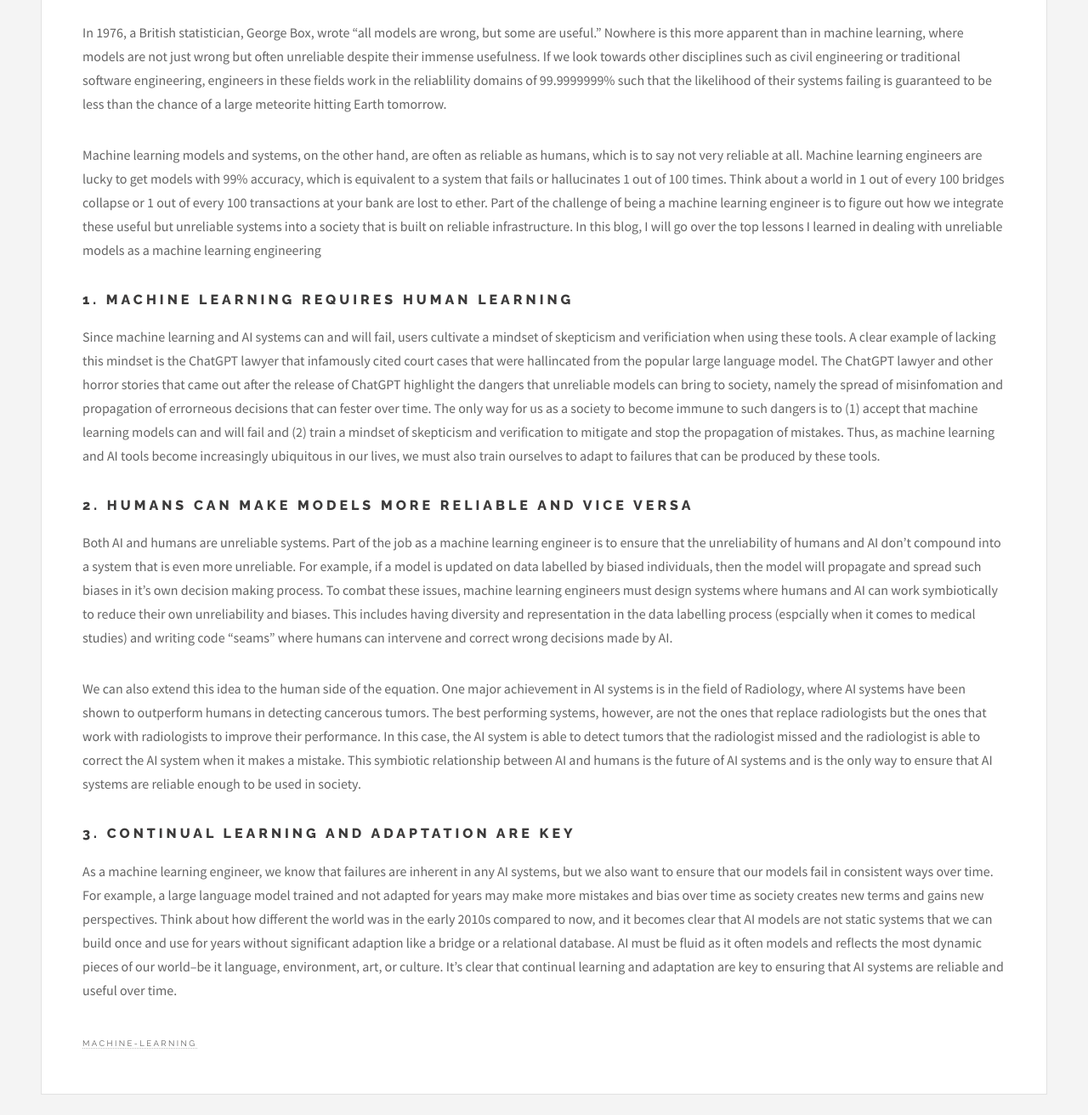
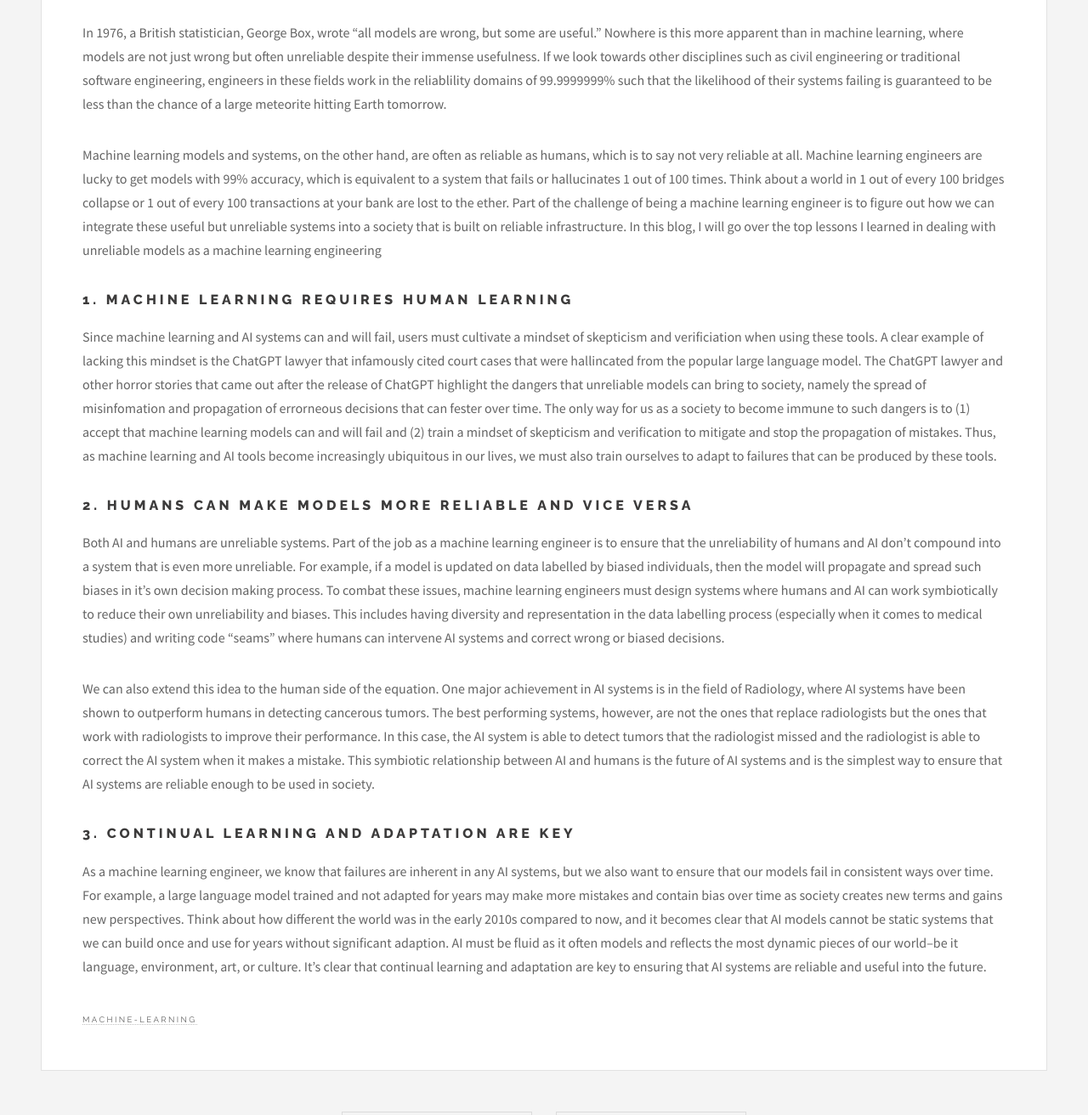
Before and after one commit to rhiga2/rhiga2.github.io, a Jekyll site: the page built from _posts/2023-12-21-lessions-in-machine-learning-engineering.markdown, in a window 1280 px wide and 1400 px high, scrolled down 1303 px, cut to the strip 88-1400 px from the top of the window. Shown: the whole strip at 85% size. Built offline with Jekyll 4.4.1, drawn with Linux system fonts in a browser that asks for light colours.

Commit message:
Correct errors in post

```diff
--- a/_posts/2023-12-21-lessions-in-machine-learning-engineering.markdown
+++ b/_posts/2023-12-21-lessions-in-machine-learning-engineering.markdown
@@ -9,15 +9,15 @@
 ---
 In 1976, a British statistician, George Box, wrote "all models are wrong, but some are useful." Nowhere is this more apparent than in machine learning, where models are not just wrong but often unreliable despite their immense usefulness. If we look towards other disciplines such as civil engineering or traditional software engineering, engineers in these fields work in the reliablility domains of 99.9999999% such that the likelihood of their systems failing is guaranteed to be less than the chance of a large meteorite hitting Earth tomorrow.
 
-Machine learning models and systems, on the other hand, are often as reliable as humans, which is to say not very reliable at all. Machine learning engineers are lucky to get models with 99% accuracy, which is equivalent to a system that fails or hallucinates 1 out of 100 times. Think about a world in 1 out of every 100 bridges collapse or 1 out of every 100 transactions at your bank are lost to ether. Part of the challenge of being a machine learning engineer is to figure out how we integrate these useful but unreliable systems into a society that is built on reliable infrastructure. In this blog, I will go over the top lessons I learned in dealing with unreliable models as a machine learning engineering
+Machine learning models and systems, on the other hand, are often as reliable as humans, which is to say not very reliable at all. Machine learning engineers are lucky to get models with 99% accuracy, which is equivalent to a system that fails or hallucinates 1 out of 100 times. Think about a world in 1 out of every 100 bridges collapse or 1 out of every 100 transactions at your bank are lost to the ether. Part of the challenge of being a machine learning engineer is to figure out how we can integrate these useful but unreliable systems into a society that is built on reliable infrastructure. In this blog, I will go over the top lessons I learned in dealing with unreliable models as a machine learning engineering
 
 # 1. Machine learning requires human learning
-Since machine learning and AI systems can and will fail, users cultivate a mindset of skepticism and verificiation when using these tools. A clear example of lacking this mindset is the ChatGPT lawyer that infamously cited court cases that were hallincated from the popular large language model. The ChatGPT lawyer and other horror stories that came out after the release of ChatGPT highlight the dangers that unreliable models can bring to society, namely the spread of misinfomation and propagation of errorneous decisions that can fester over time. The only way for us as a society to become immune to such dangers is to (1) accept that machine learning models can and will fail and (2) train a mindset of skepticism and verification to mitigate and stop the propagation of mistakes. Thus, as machine learning and AI tools become increasingly ubiquitous in our lives, we must also train ourselves to adapt to failures that can be produced by these tools.
+Since machine learning and AI systems can and will fail, users must cultivate a mindset of skepticism and verificiation when using these tools. A clear example of lacking this mindset is the ChatGPT lawyer that infamously cited court cases that were hallincated from the popular large language model. The ChatGPT lawyer and other horror stories that came out after the release of ChatGPT highlight the dangers that unreliable models can bring to society, namely the spread of misinfomation and propagation of errorneous decisions that can fester over time. The only way for us as a society to become immune to such dangers is to (1) accept that machine learning models can and will fail and (2) train a mindset of skepticism and verification to mitigate and stop the propagation of mistakes. Thus, as machine learning and AI tools become increasingly ubiquitous in our lives, we must also train ourselves to adapt to failures that can be produced by these tools.
 
 # 2. Humans can make models more reliable and vice versa
-Both AI and humans are unreliable systems. Part of the job as a machine learning engineer is to ensure that the unreliability of humans and AI don't compound into a system that is even more unreliable. For example, if a model is updated on data labelled by biased individuals, then the model will propagate and spread such biases in it's own decision making process. To combat these issues, machine learning engineers must design systems where humans and AI can work symbiotically to reduce their own unreliability and biases. This includes having diversity and representation in the data labelling process (espcially when it comes to medical studies) and writing code "seams" where humans can intervene and correct wrong decisions made by AI.
+Both AI and humans are unreliable systems. Part of the job as a machine learning engineer is to ensure that the unreliability of humans and AI don't compound into a system that is even more unreliable. For example, if a model is updated on data labelled by biased individuals, then the model will propagate and spread such biases in it's own decision making process. To combat these issues, machine learning engineers must design systems where humans and AI can work symbiotically to reduce their own unreliability and biases. This includes having diversity and representation in the data labelling process (especially when it comes to medical studies) and writing code "seams" where humans can intervene AI systems and correct wrong or biased decisions.
 
-We can also extend this idea to the human side of the equation. One major achievement in AI systems is in the field of Radiology, where AI systems have been shown to outperform humans in detecting cancerous tumors. The best performing systems, however, are not the ones that replace radiologists but the ones that work with radiologists to improve their performance. In this case, the AI system is able to detect tumors that the radiologist missed and the radiologist is able to correct the AI system when it makes a mistake. This symbiotic relationship between AI and humans is the future of AI systems and is the only way to ensure that AI systems are reliable enough to be used in society.
+We can also extend this idea to the human side of the equation. One major achievement in AI systems is in the field of Radiology, where AI systems have been shown to outperform humans in detecting cancerous tumors. The best performing systems, however, are not the ones that replace radiologists but the ones that work with radiologists to improve their performance. In this case, the AI system is able to detect tumors that the radiologist missed and the radiologist is able to correct the AI system when it makes a mistake. This symbiotic relationship between AI and humans is the future of AI systems and is the simplest way to ensure that AI systems are reliable enough to be used in society.
 
 # 3. Continual learning and adaptation are key
-As a machine learning engineer, we know that failures are inherent in any AI systems, but we also want to ensure that our models fail in consistent ways over time. For example, a large language model trained and not adapted for years may make more mistakes and bias over time as society creates new terms and gains new perspectives. Think about how different the world was in the early 2010s compared to now, and it becomes clear that AI models are not static systems that we can build once and use for years without significant adaption like a bridge or a relational database. AI must be fluid as it often models and reflects the most dynamic pieces of our world--be it language, environment, art, or culture. It's clear that continual learning and adaptation are key to ensuring that AI systems are reliable and useful over time.
+As a machine learning engineer, we know that failures are inherent in any AI systems, but we also want to ensure that our models fail in consistent ways over time. For example, a large language model trained and not adapted for years may make more mistakes and contain bias over time as society creates new terms and gains new perspectives. Think about how different the world was in the early 2010s compared to now, and it becomes clear that AI models cannot be static systems that we can build once and use for years without significant adaption. AI must be fluid as it often models and reflects the most dynamic pieces of our world--be it language, environment, art, or culture. It's clear that continual learning and adaptation are key to ensuring that AI systems are reliable and useful into the future.
```
